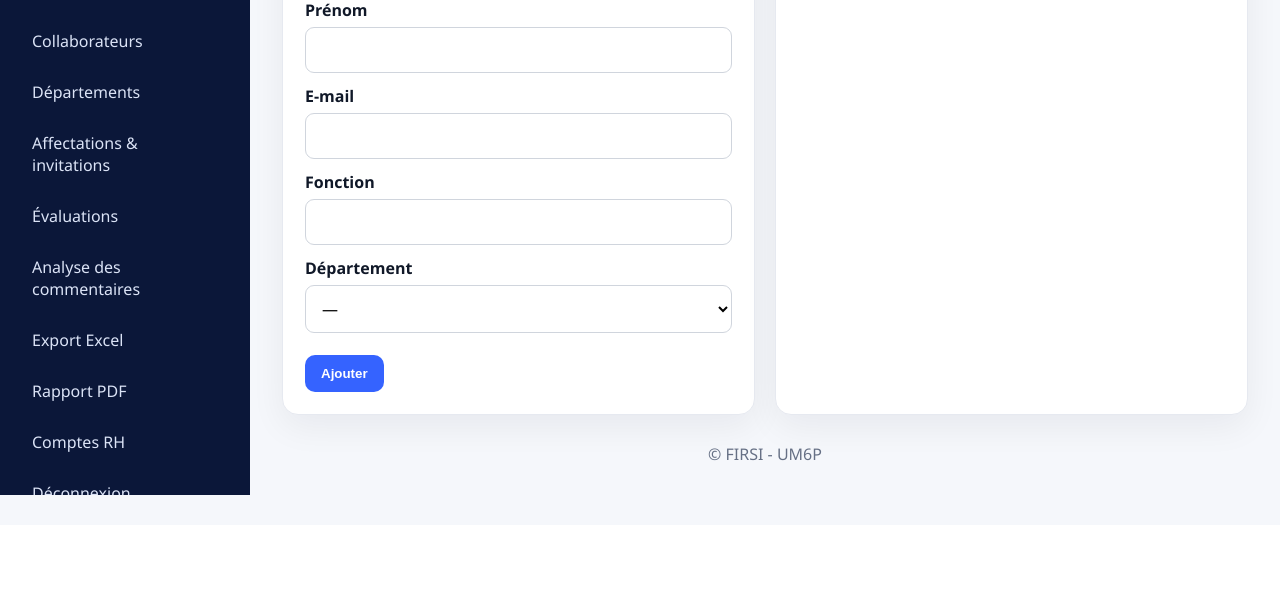
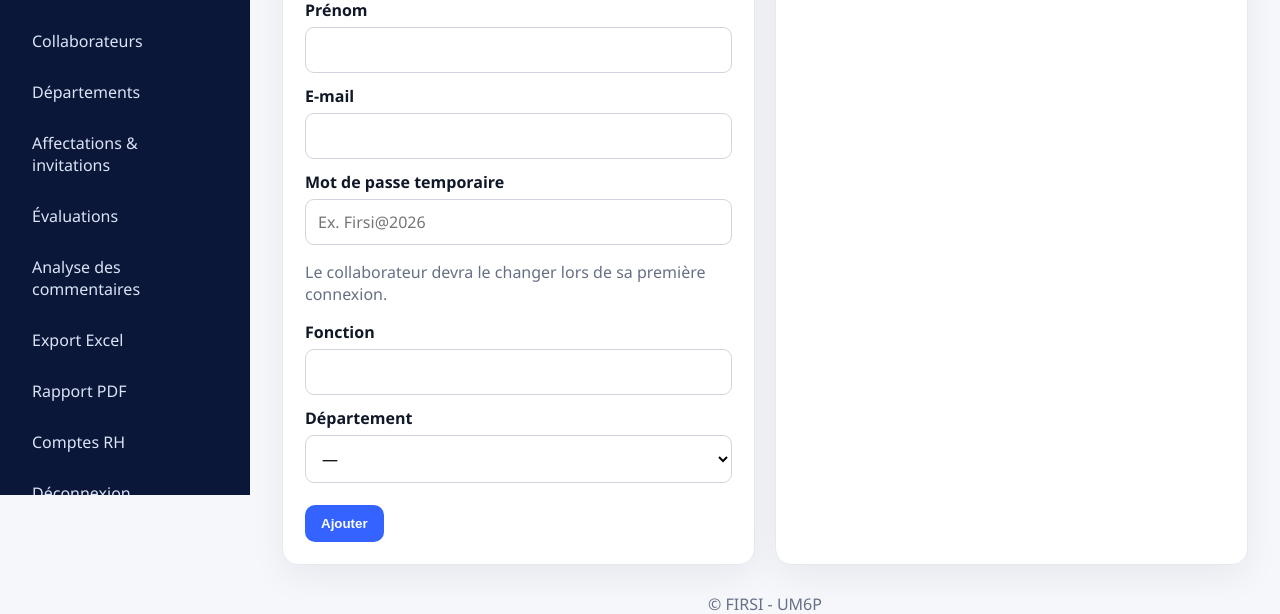
Before and after one commit to younesowner365-stack/training-evaluation-FIRSI, a FastAPI app: page /collaborateurs in a window 1280 px wide. Shown: the part 305-919 px from the top of the page. Before the commit the page ends 800 px from the top, so only its background shows below. Run offline with FastAPI, Linux system fonts and the light colour scheme; the visitor is signed in with stand-in values (Sample User, id 1); data comes from the database, SQL or seed files in the repository; data that the repository does not hold is empty.

Commit message:
Remplacement OTP par connexion collaborateur mot de passe

```diff
--- a/app/templates/collaborateurs.html
+++ b/app/templates/collaborateurs.html
@@ -12,7 +12,7 @@
       <label>Nom</label><input name="nom" required>
       <label>Prénom</label><input name="prenom" required>
       <label>E-mail</label><input type="email" name="email" required>
-      <label>Fonction</label><input name="fonction">
+      <label>Mot de passe temporaire</label><input type="text" name="temporary_password" minlength="8" required placeholder="Ex. Firsi@2026"><p class="muted">Le collaborateur devra le changer lors de sa première connexion.</p><label>Fonction</label><input name="fonction">
       <label>Département</label>
       <select name="departement_id">
         <option value="">—</option>
--- a/app/templates/landing.html
+++ b/app/templates/landing.html
@@ -1 +1 @@
-{% extends "base.html" %}{% block public_content %}<div class="landing"><div class="landing-wrap">{% if error == "lien_invalide" %}<div class="error">Ce lien d’accès est invalide ou expiré.</div>{% endif %}<div class="hero"><img class="hero-logo" src="/static/img/logo-firsi-um6p.png" alt="FIRSI - UM6P"><h1>Évaluer, analyser et améliorer chaque expérience.</h1></div><div class="grid grid-2"><div class="card login-card"><h2>Administration / RH</h2><form method="post" action="/auth/staff"><label>Identifiant</label><input name="username" required><label>Mot de passe</label><input type="password" name="password" required><br><br><button class="btn">Se connecter</button></form></div><div class="card login-card"><h2>Collaborateur</h2><p class="muted">Connexion par code OTP envoyé par e-mail.</p><form method="post" action="/auth/otp/request"><label>Adresse e-mail</label><input type="email" name="email" required><br><br><button class="btn">Recevoir mon code</button></form></div></div><div class="footer">© FIRSI - UM6P</div></div></div>{% endblock %}
+{% extends "base.html" %}{% block public_content %}<div class="landing"><div class="landing-wrap">{% if error == "lien_invalide" %}<div class="error">Ce lien d’accès est invalide ou expiré.</div>{% endif %}<div class="hero"><img class="hero-logo" src="/static/img/logo-firsi-um6p.png" alt="FIRSI - UM6P"><h1>Évaluer, analyser et améliorer chaque expérience.</h1></div><div class="grid grid-2"><div class="card login-card"><h2>Administration / RH</h2><form method="post" action="/auth/staff"><label>Identifiant</label><input name="username" required><label>Mot de passe</label><input type="password" name="password" required><br><br><button class="btn">Se connecter</button></form></div><div class="card login-card"><h2>Collaborateur</h2><p class="muted">Connectez-vous avec votre adresse e-mail et le mot de passe temporaire communiqué par la RH.</p><form method="post" action="/auth/collaborateur"><label>Adresse e-mail</label><input type="email" name="email" required><label>Mot de passe</label><input type="password" name="password" required><br><br><button class="btn">Se connecter</button></form></div></div><div class="footer">© FIRSI - UM6P</div></div></div>{% endblock %}
--- a/app/templates/otp.html
+++ /dev/null
@@ -1 +0,0 @@
-{% extends "base.html" %}{% block public_content %}<div class="landing"><div class="landing-wrap" style="max-width:520px"><div class="card"><h2>Code de vérification</h2><p>{{ email }}</p>{% if dev_otp %}<div class="success">Mode local : {{ dev_otp }}</div>{% endif %}<form method="post" action="/auth/otp/verify"><label>Code</label><input name="code" maxlength="6" required><br><br><button class="btn">Valider</button></form></div><div class="footer">© FIRSI - UM6P</div></div></div>{% endblock %}
--- a/main.py
+++ b/main.py
@@ -54,6 +54,8 @@ class Collaborateur(Base):
     prenom=Column(String(120),nullable=False)
     email=Column(String(180),unique=True,nullable=False)
     token=Column(String(96),nullable=False,default=lambda: secrets.token_hex(24))
+    password_hash=Column(String(255),nullable=True)
+    must_change_password=Column(Boolean,default=True,nullable=False)
     fonction=Column(String(180))
     departement_id=Column(Integer,ForeignKey("departements.id"))
     actif=Column(Boolean,default=True)
@@ -156,6 +158,21 @@ class AuditLog(Base):
     created_at=Column(DateTime,default=datetime.utcnow)
 
 Base.metadata.create_all(bind=engine)
+
+def ensure_runtime_schema():
+    """Ajoute les colonnes nécessaires sans supprimer les données existantes."""
+    with engine.begin() as conn:
+        if engine.url.get_backend_name() == "postgresql":
+            conn.execute(text("ALTER TABLE collaborateurs ADD COLUMN IF NOT EXISTS password_hash VARCHAR(255)"))
+            conn.execute(text("ALTER TABLE collaborateurs ADD COLUMN IF NOT EXISTS must_change_password BOOLEAN NOT NULL DEFAULT TRUE"))
+        else:
+            cols={row[1] for row in conn.execute(text("PRAGMA table_info(collaborateurs)"))}
+            if "password_hash" not in cols:
+                conn.execute(text("ALTER TABLE collaborateurs ADD COLUMN password_hash VARCHAR(255)"))
+            if "must_change_password" not in cols:
+                conn.execute(text("ALTER TABLE collaborateurs ADD COLUMN must_change_password BOOLEAN NOT NULL DEFAULT 1"))
+
+ensure_runtime_schema()
 
 app=FastAPI(title="FIRSI - UM6P",version="5.0")
 app.add_middleware(SessionMiddleware,secret_key=os.getenv("SECRET_KEY","firsi-local-change-me"),same_site="lax",https_only=os.getenv("ENVIRONMENT")=="production",max_age=28800)
@@ -270,30 +287,60 @@ def staff_login(request:Request,username:str=Form(...),password:str=Form(...),db
     request.session.clear();request.session.update({"user_id":u.id,"role":u.role,"name":u.fullname})
     return RedirectResponse("/change-password" if u.must_change_password else "/dashboard",303)
 
-@app.post("/auth/otp/request")
-def otp_request(request:Request,email:str=Form(...),db:Session=Depends(get_db)):
-    email=email.strip().lower();c=db.query(Collaborateur).filter_by(email=email,actif=True).first()
-    if not c:return RedirectResponse("/?error=email",303)
-    code="".join(secrets.choice(string.digits) for _ in range(6))
-    db.query(OTPCode).filter_by(email=email,used=False).update({"used":True})
-    db.add(OTPCode(email=email,code_hash=hash_password(code),expires_at=datetime.utcnow()+timedelta(minutes=10)));db.commit()
-    sent,_=send_email(email,"Code de connexion FIRSI - UM6P",f"Votre code est : {code}\nValable 10 minutes.")
-    request.session["otp_email"]=email
-    if not sent and os.getenv("ENVIRONMENT")!="production":request.session["dev_otp"]=code
-    return RedirectResponse("/otp",303)
 
-@app.get("/otp")
-def otp_page(request:Request):
-    if not request.session.get("otp_email"):return RedirectResponse("/",303)
-    return templates.TemplateResponse("otp.html",{"request":request,"email":request.session["otp_email"],"dev_otp":request.session.get("dev_otp")})
+@app.post("/auth/collaborateur")
+def collaborator_login(
+    request:Request,
+    email:str=Form(...),
+    password:str=Form(...),
+    db:Session=Depends(get_db),
+):
+    clean_email=email.strip().lower()
+    collaborateur=db.query(Collaborateur).filter(
+        func.lower(Collaborateur.email)==clean_email,
+        Collaborateur.actif.is_(True)
+    ).first()
+    if not collaborateur or not collaborateur.password_hash or not verify_password(password,collaborateur.password_hash):
+        return RedirectResponse("/?error=collaborateur",303)
 
-@app.post("/auth/otp/verify")
-def otp_verify(request:Request,code:str=Form(...),db:Session=Depends(get_db)):
-    email=request.session.get("otp_email")
-    otp=db.query(OTPCode).filter(OTPCode.email==email,OTPCode.used.is_(False),OTPCode.expires_at>datetime.utcnow()).order_by(OTPCode.id.desc()).first()
-    if not otp or not verify_password(code.strip(),otp.code_hash):return RedirectResponse("/otp?error=1",303)
-    otp.used=True;c=db.query(Collaborateur).filter_by(email=email).first();db.commit()
-    request.session.clear();request.session.update({"role":"COLLABORATEUR","collaborateur_id":c.id,"name":f"{c.prenom} {c.nom}"});return RedirectResponse("/mon-espace",303)
+    request.session.clear()
+    request.session.update({
+        "role":"COLLABORATEUR",
+        "collaborateur_id":collaborateur.id,
+        "name":f"{collaborateur.prenom} {collaborateur.nom}",
+    })
+    if collaborateur.must_change_password:
+        return RedirectResponse("/collaborateur/change-password",303)
+    return RedirectResponse("/mon-espace",303)
+
+@app.get("/collaborateur/change-password")
+def collaborator_change_password_page(request:Request):
+    if request.session.get("role")!="COLLABORATEUR":
+        return RedirectResponse("/",303)
+    return templates.TemplateResponse("collaborator_change_password.html",{
+        "request":request,
+        "error":request.query_params.get("error"),
+    })
+
+@app.post("/collaborateur/change-password")
+def collaborator_change_password(
+    request:Request,
+    new_password:str=Form(...),
+    confirm_password:str=Form(...),
+    db:Session=Depends(get_db),
+):
+    if request.session.get("role")!="COLLABORATEUR":
+        return RedirectResponse("/",303)
+    if len(new_password)<8 or new_password!=confirm_password:
+        return RedirectResponse("/collaborateur/change-password?error=1",303)
+    collaborateur=db.get(Collaborateur,request.session.get("collaborateur_id"))
+    if not collaborateur:
+        request.session.clear()
+        return RedirectResponse("/",303)
+    collaborateur.password_hash=hash_password(new_password)
+    collaborateur.must_change_password=False
+    db.commit()
+    return RedirectResponse("/mon-espace?password=changed",303)
 
 @app.get("/change-password")
 def change_password_page(request:Request):
@@ -453,7 +500,7 @@ def collabs_page(request:Request,db:Session=Depends(get_db)):
     })
 
 @app.post("/collaborateurs")
-def create_collab(request:Request,nom:str=Form(...),prenom:str=Form(...),email:str=Form(...),fonction:str=Form(""),departement_id:int|None=Form(None),db:Session=Depends(get_db)):
+def create_collab(request:Request,nom:str=Form(...),prenom:str=Form(...),email:str=Form(...),temporary_password:str=Form(...),fonction:str=Form(""),departement_id:int|None=Form(None),db:Session=Depends(get_db)):
     if not require_staff(request):return RedirectResponse("/",303)
     clean_email=email.strip().lower()
     if db.query(Collaborateur).filter(func.lower(Collaborateur.email)==clean_email).first():
@@ -466,6 +513,8 @@ def create_collab(request:Request,nom:str=Form(...),prenom:str=Form(...),email:s
             prenom=prenom.strip(),
             email=clean_email,
             token=secrets.token_hex(24),
+            password_hash=hash_password(temporary_password),
+            must_change_password=True,
             fonction=fonction.strip() or None,
             departement_id=departement_id
         ))
@@ -559,7 +608,7 @@ def create_assignment(request:Request,collaborateur_id:int=Form(...),session_id:
                 f"Bonjour {a.collaborateur.prenom},\n\n"
                 f"Merci d’évaluer : {a.session.titre}.\n"
                 f"Accédez à la plateforme : {link}\n"
-                f"Puis connectez-vous avec votre adresse e-mail professionnelle."
+                f"Connectez-vous avec votre adresse e-mail et le mot de passe temporaire communiqué par la RH."
             )
             a.invitation_envoyee=sent;db.commit()
             return RedirectResponse(
@@ -580,7 +629,7 @@ def invite(aid:int,request:Request,db:Session=Depends(get_db)):
         f"Bonjour {a.collaborateur.prenom},\n\n"
         f"Merci de compléter l’évaluation de : {a.session.titre}.\n"
         f"Accédez à la plateforme : {link}\n"
-        f"Puis connectez-vous avec votre adresse e-mail professionnelle."
+        f"Connectez-vous avec votre adresse e-mail et le mot de passe temporaire communiqué par la RH."
     )
     a.invitation_envoyee=sent;db.commit()
     return RedirectResponse(
```
Also changed, not shown: app/templates/collaborator_change_password.html (added, +21 -0 lines), README.md.
